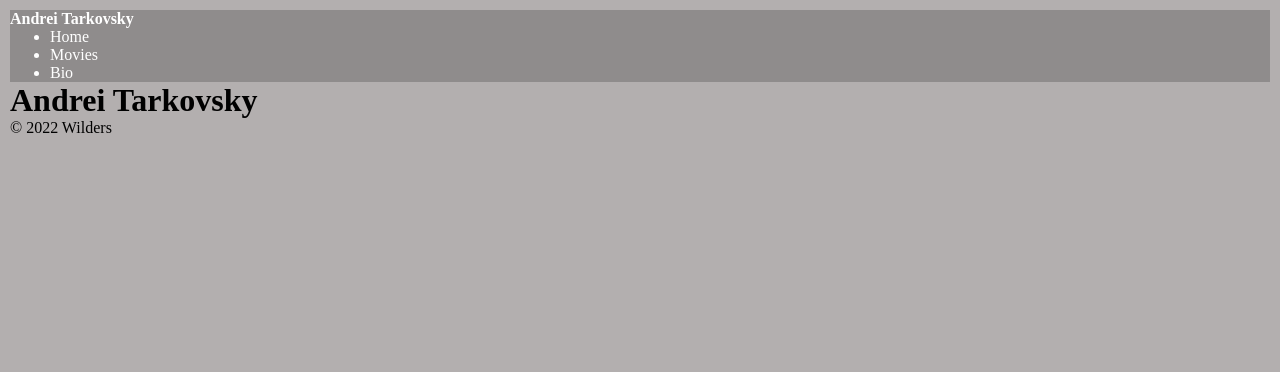
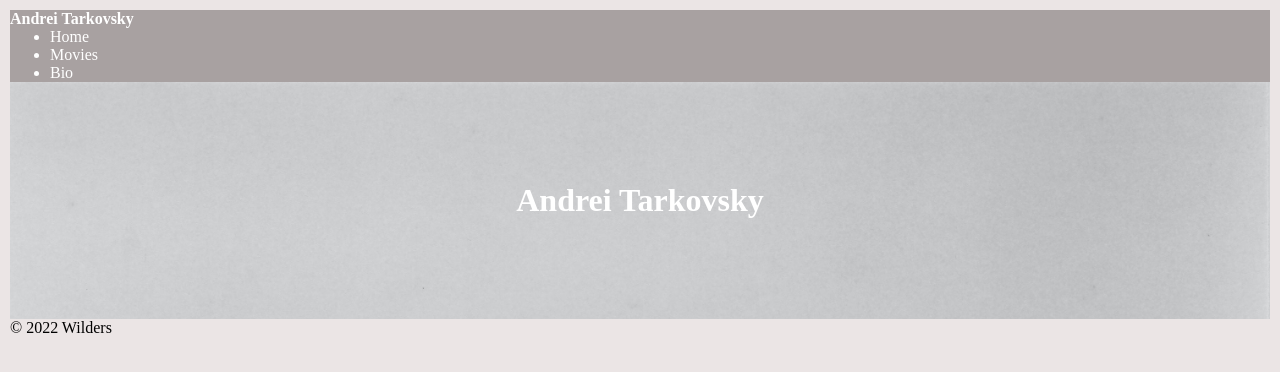
Before and after one commit to Gapsa922/first-side-project, a plain HTML site: page index.html in a window 1280 px wide. Drawn offline with Linux system fonts and the light colour scheme.

Commit message:
implemented a background image

```diff
--- a/index.html
+++ b/index.html
@@ -22,7 +22,7 @@
     </header>
 
     <main>
-        <div>
+        <div class="mainImage">
             <h1>Andrei Tarkovsky</h1>
         </div>
 
--- a/style.css
+++ b/style.css
@@ -3,12 +3,24 @@
     margin:0;
   }
 
-  body {
+body {
     margin:10px;
-    background-color: #b3afaf
+    background-color: #ebe5e5
   }
 
 .topNav{
-    background-color: #8f8c8c;
+    background-color: #a8a1a1;
     color: #fff
   }
+
+
+.mainImage{
+    background-image: url("assets/image4.jpg");
+    padding:100px;
+    background-repeat: no-repeat;
+    background-size: cover;
+    color:#fff;
+    display: flex;
+    justify-content: center;
+    text-align: center;
+  }
```
Also changed, not shown: assets/image2.jpg (added), assets/image3.jpg (added), assets/image4.jpg (added), assets/image5.jpg (added), 1 other file.
